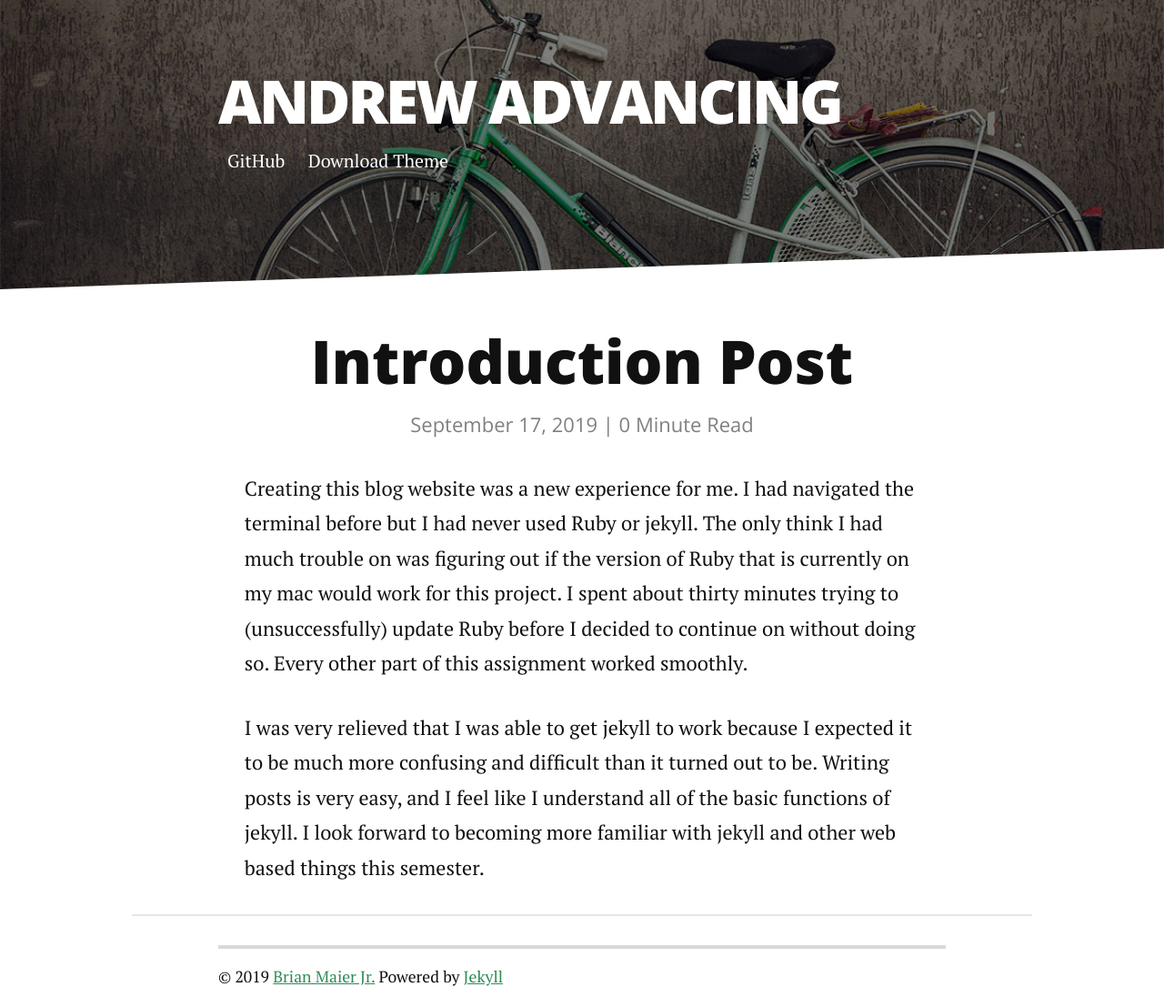
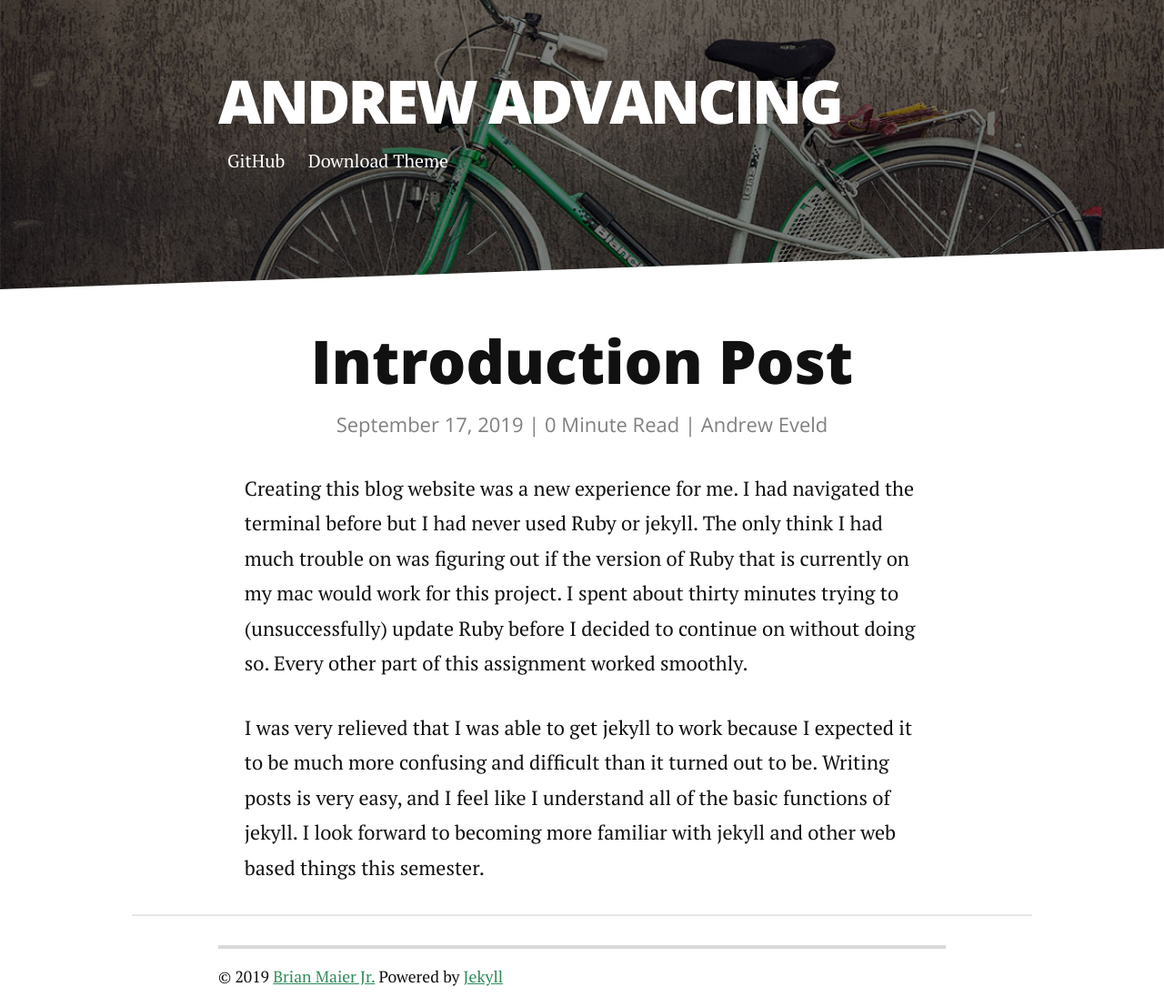
Before and after one commit to AndrewEveld/csci340blog, a Jekyll site: the page built from _posts/2019-09-17-introduction-post.markdown, in a window 1280 px wide. Shown: the whole page at 91% size. Built offline with Jekyll 4.4.1, drawn with Linux system fonts in a browser that asks for light colours; nearby versions of some CDN libraries.

Commit message:
add author to post.html

```diff
--- a/_layouts/post.html
+++ b/_layouts/post.html
@@ -8,7 +8,7 @@ layout: default
       </div>
   {% endif %}
   <h1 class="postTitle">{{ page.title }}</h1>
-  <p class="meta">{{ page.date | date: '%B %d, %Y' }} | <span class="time">{{ page.content | number_of_words | divided_by:180 }}</span> Minute Read</p>
+  <p class="meta">{{ page.date | date: '%B %d, %Y' }} | <span class="time">{{ page.content | number_of_words | divided_by:180 }}</span> Minute Read | <span itemprop="author" itemscope itemtype="http://schema.org/Person"><span class="p-author h-card" itemprop="name">{{ page.author }}</span></span></p>
 
   {{ content }}
 
```
